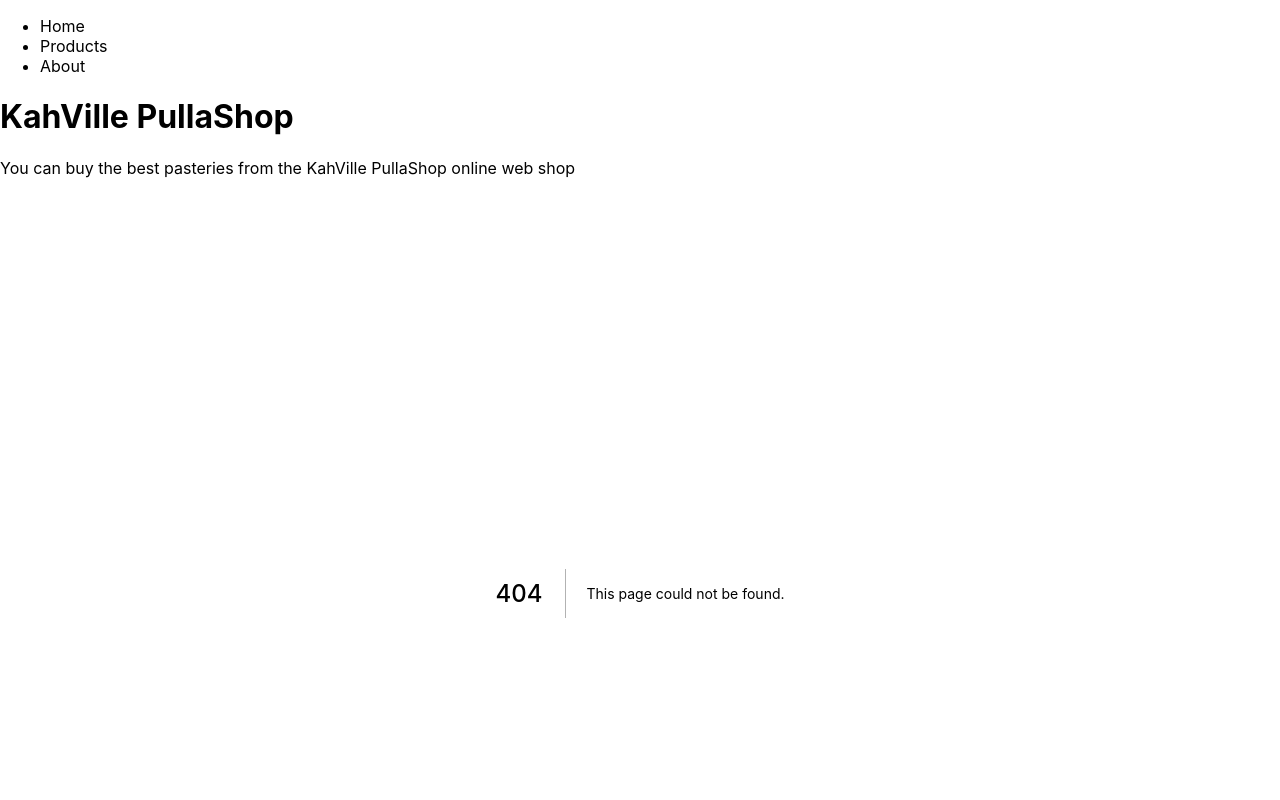
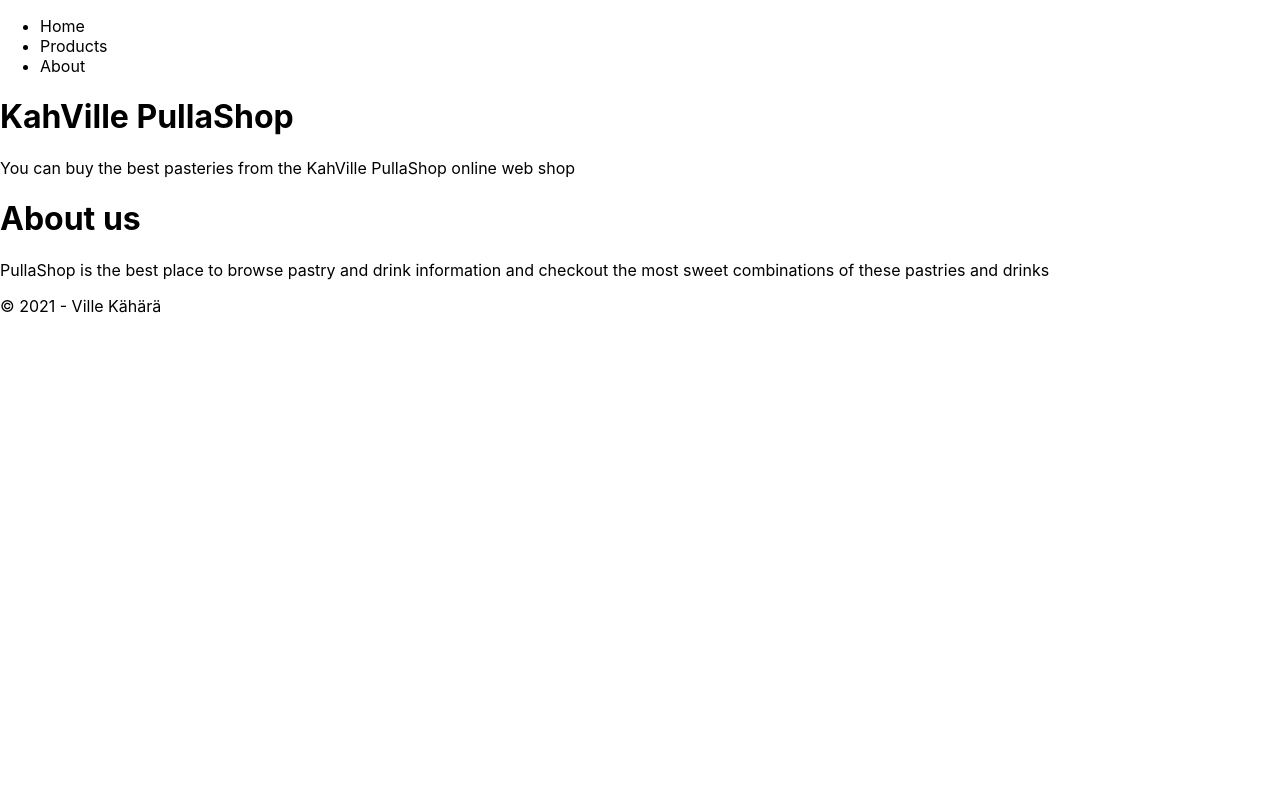
Before and after one commit to KahVille/pullashop-client, a Next.js app in the folder pullashop/: page /about in a window 1280 px wide. Before the commit this address had no page. Shown: the top 800 px of the page. Built offline with nearby package versions, Linux system fonts and the light colour scheme.

Commit message:
Add About page

```diff
--- /dev/null
+++ b/pullashop/pages/about.tsx
@@ -0,0 +1,13 @@
+import { NextPage } from "next";
+import Meta from "../components/Meta";
+
+const About: NextPage = () => {
+    return (
+        <div>
+            <Meta title="About"/>
+            <h1>About us</h1>
+            <p>PullaShop is the best place to browse pastry and drink information and checkout the most sweet combinations of these pastries and drinks</p>
+        </div>
+    )
+}
+export default About;
```
